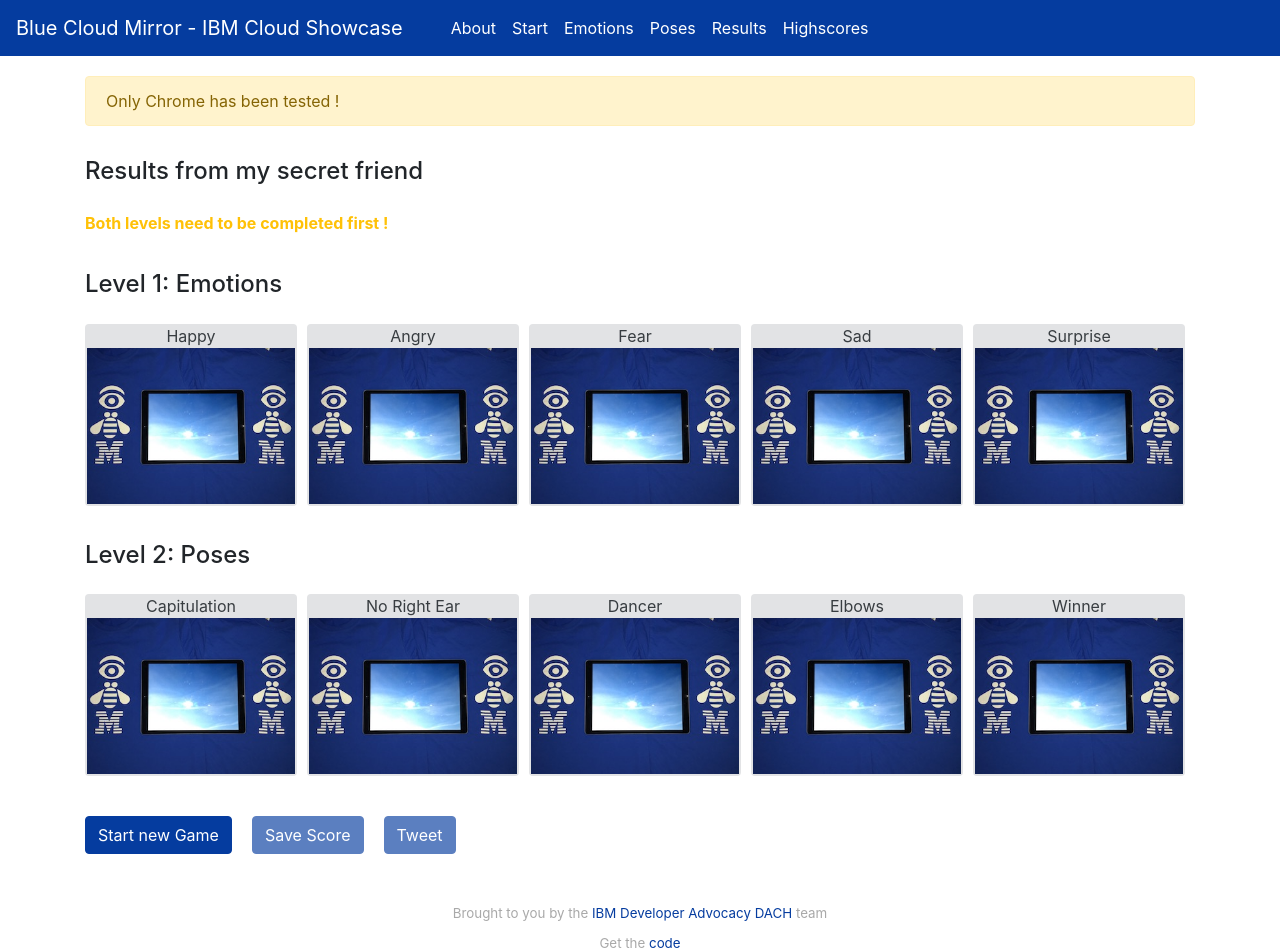
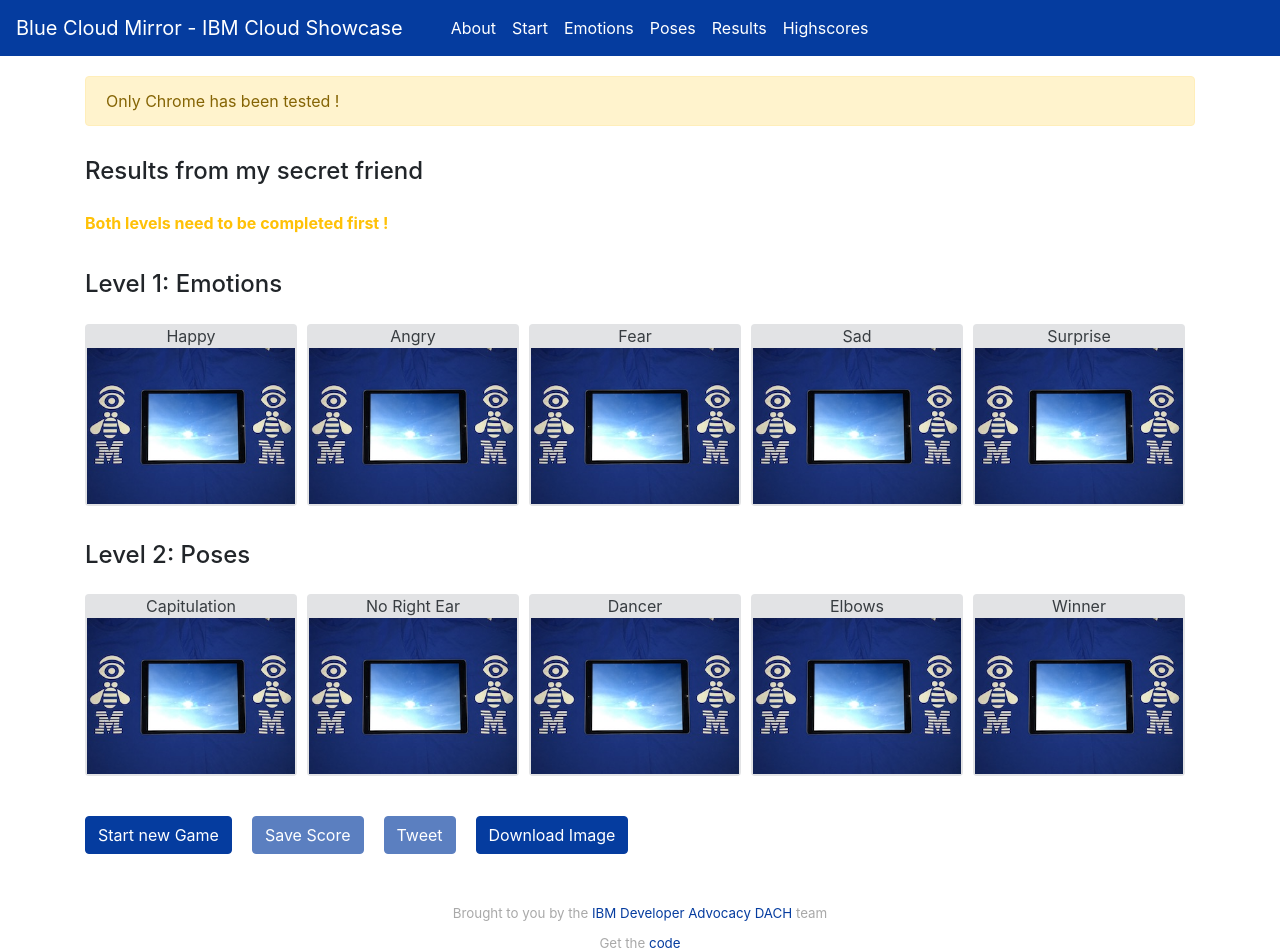
Before and after one commit to IBM/blue-cloud-mirror, a Vue app in the folder game/: page /results in a window 1280 px wide. Shown: the top 952 px of the page. Built offline with nearby package versions, Linux system fonts and the light colour scheme.

Commit message:
button to download images

```diff
--- a/game/src/views/Results.vue
+++ b/game/src/views/Results.vue
@@ -201,11 +201,17 @@
         <b-button
           v-on:click="onTweet"
           variant="primary"
-          style="margin-right:10px;background-color: #053c9f !important;border-color:#053c9f !important;"
+          style="margin-right:20px;background-color: #053c9f !important;border-color:#053c9f !important;"
           :disabled="tweetButtonDisabled == true"
         >{{tweetLabel}}</b-button>
+        <b-button
+          v-on:click="onDownloadImage"
+          variant="primary"
+          style="margin-right:20px;background-color: #053c9f !important;border-color:#053c9f !important;"
+        >Download Image</b-button>
       </b-col>
     </b-row>
+    <a id="exportElementHidden" style="display:none"/>
     <b-modal ref="modelDialog" hide-footer title="Error saving Scores">
       <div>
         <div>The user's score couldn't be stored.</div>
@@ -520,6 +526,15 @@
     onStartNewGame() {
       this.$router.push("start");
     },
+    onDownloadImage() {
+      html2canvas(document.querySelector("#capture")).then(canvas => {
+          let imageEncoded = canvas.toDataURL("image/png");
+          let exportElement = document.getElementById('exportElementHidden');
+          exportElement.setAttribute("href", imageEncoded);
+          exportElement.setAttribute("download", "blue-cloud-mirror.png");
+          exportElement.click();
+      });
+    },
     onTweet() {
       if (this.$store.state.apis.users.url != "twitter-url-not-defined") {
         this.tweeting = true;
```
